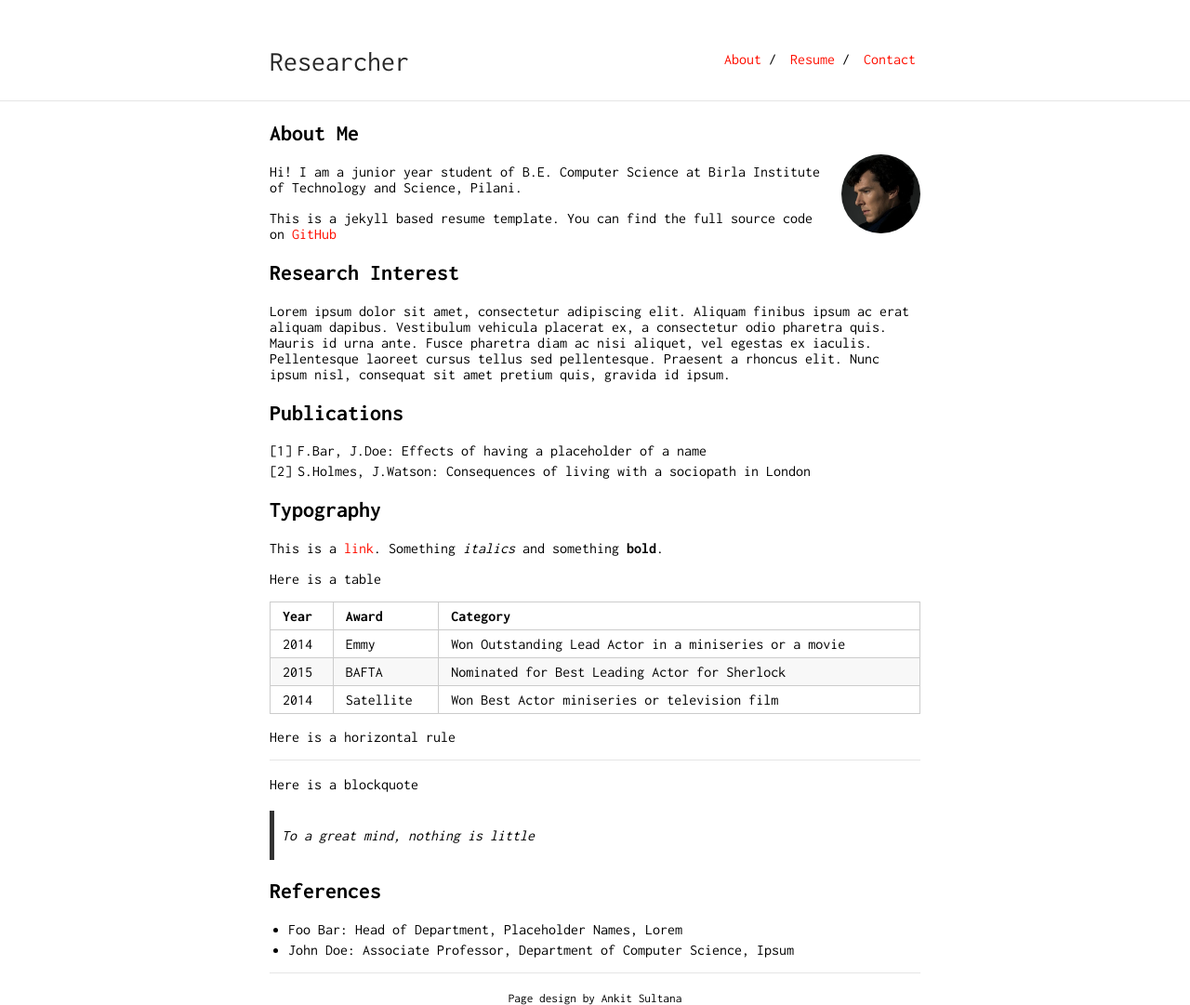
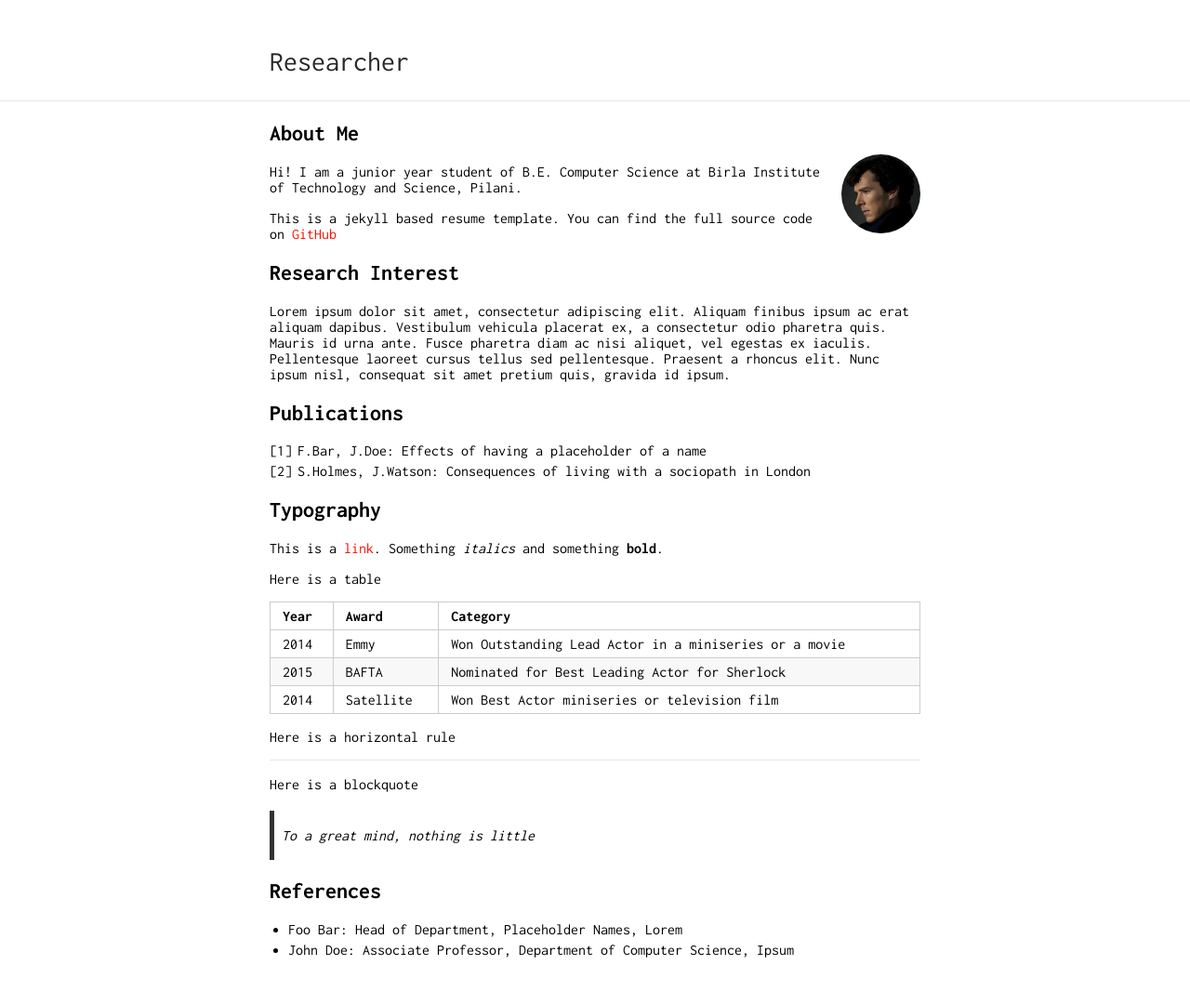
Before and after one commit to tomtkg/tomtkg.github.io, a Jekyll site: the page built from index.md, in a window 1280 px wide. Shown: the whole page at 93% size. Built offline with Jekyll 4.4.1, drawn with Linux system fonts in a browser that asks for light colours; our own code applies the rules of GitHub Pages for plain Markdown files; after the commit the page ends 1030 px from its top, so only the background shows below that; some of the changed lines change nothing that is shown.

Commit message:
Update _config.yml

```diff
--- a/_config.yml
+++ b/_config.yml
@@ -1,13 +1,13 @@
 title: Researcher
 url: "https://tomtkg.github.io"
-baseurl: "./"
+#baseurl: "./"
 
 markdown: kramdown
 #ins_logo: "./bits-logo.png"
 
 tracking_id: #
 
-footer: yes
+footer: no
 footer_url: "https://github.com/ankitsultana"
 footer_text: "Page design by Ankit Sultana"
 
@@ -16,9 +16,9 @@ sass:
     sass_dir: _sass
 
 nav:
- - name: "About"
-   link: "about"
- - name: "Resume"
-   link: "resume.pdf"
- - name: "Contact"
-   link: "contact"
+# - name: "About"
+#   link: "about"
+# - name: "Resume"
+#   link: "resume.pdf"
+# - name: "Contact"
+#   link: "contact"
```
